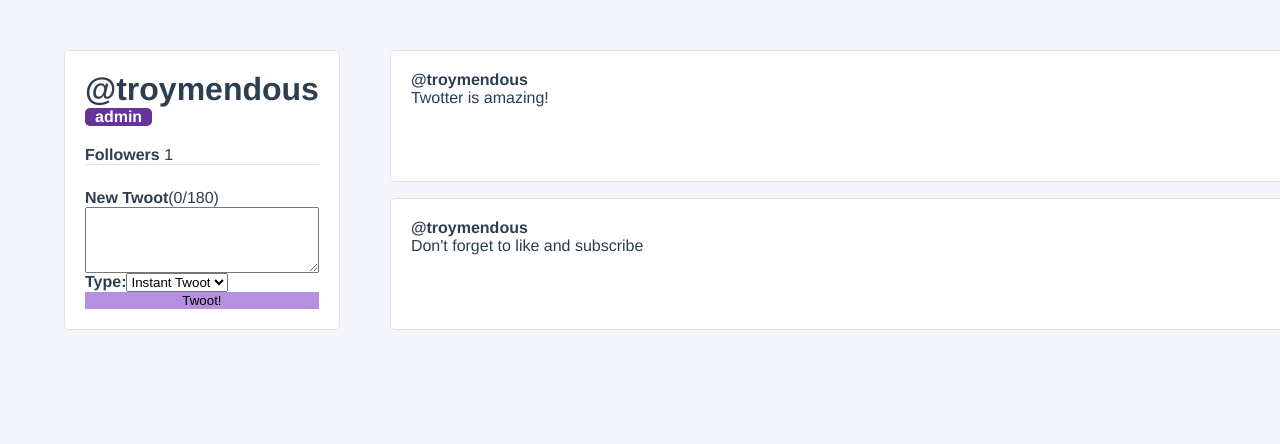
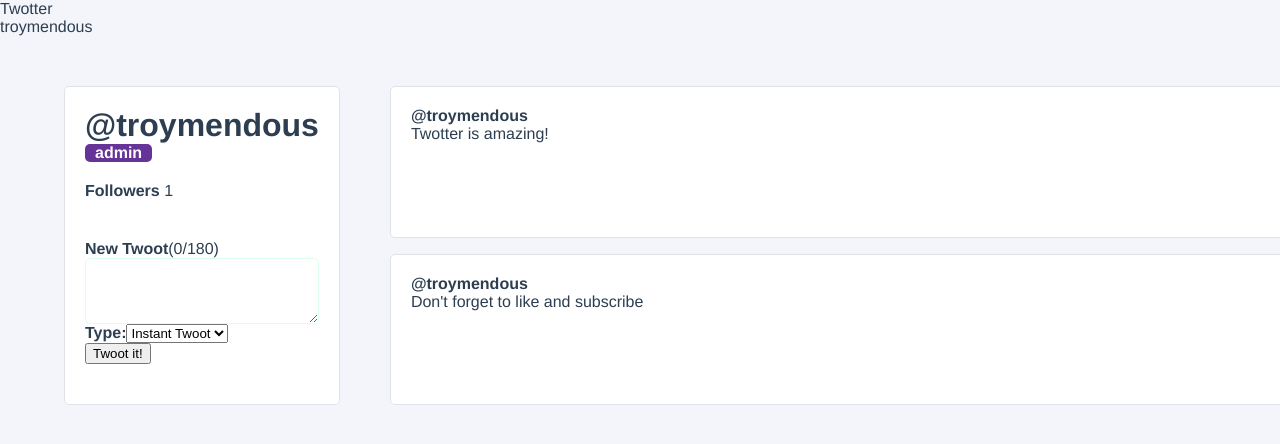
Before and after one commit to troymendous/twotter_vue, a Vue app: page / in a window 1280 px wide. Shown: the top 444 px of the page. Built offline with nearby package versions, Linux system fonts and the light colour scheme.

Commit message:
updated styling.

```diff
--- a/src/App.vue
+++ b/src/App.vue
@@ -1,5 +1,13 @@
 <template>
-<div>
+<div id="app">
+  <nav>
+    <div class="navigation__logo">
+      Twotter
+    </div>
+    <div class="navigation__user">
+      {{ user.username }}
+    </div>
+  </nav>
   <UserProfile/>
 </div>
 </template>
@@ -10,6 +18,13 @@ import UserProfile from "./components/UserProfile";
 export default {
   name: 'app',
   components: { UserProfile },
+  data() {
+    return {
+      user: {
+        username: 'troymendous'
+      }
+    }
+  }
   }
 
 
--- /dev/null
+++ b/src/components/CreateTwootPanel.vue
@@ -0,0 +1,110 @@
+<template>
+    <form action="" class="create-twoot-panel" @submit.prevent="createNewTwoot" :class="{'--exceeded': newTwootCharacterCount > 180}">
+          <label for="newTwoot"> <strong>New Twoot</strong>({{ newTwootCharacterCount }}/180)</label>
+          <textarea name="" id="newTwoot" rows="4" v-model="newTwootContent"/>
+
+          <div class="create-twoot-panel__submit">
+              <div class="create-twoot-type">
+            <label for="newTwootType">
+              <strong>Type:</strong>
+            </label>
+            <select id="newTwootType" v-model="selectedTwootType">
+              <option :value="option.value" v-for="(option, index) in twootTypes" :key="index" >
+                {{ option.name }}
+              </option>
+            </select>
+          </div>
+          <button>
+            Twoot it!
+          </button>
+          </div>
+        </form>
+</template>
+
+<script>
+export default {
+    name: "CreateTwootPanel",
+    data() {
+        return {
+            newTwootContent: '',
+      selectedTwootType: 'instant',
+      twootTypes: [
+        { value: 'draft', name: 'Draft' },
+        { value: 'instant', name: 'Instant Twoot'}
+        ],
+        }
+
+
+},
+
+ computed: {
+    newTwootCharacterCount() {
+      return this.newTwootContent.length;
+    }
+
+  },
+
+  methods: {
+  createNewTwoot() {
+    if (this.newTwootContent && this.selectedTwootType !== 'draft') {
+      this.$emit('add-twoot', this.newTwootcontent)
+      this.newTwootContent = '';
+    }
+
+  }
+  }
+  };
+</script>
+
+<style lang="scss" scoped>
+.create-twoot-panel {
+    margin-top: 20px;
+    padding: 20px 0;
+    display: flex;
+    flex-direction: column;
+
+    textarea {
+        border: 1px solid #ddffee;
+        border-radius: 5px;
+
+
+    .create-twoot-panel {
+        display: flex;
+        justify-content: space-between;
+    }
+    .create-twoot-panel__submit {
+        display: flex;
+        justify-content: space-between;
+    }
+    .create-twoot-type {
+        padding: 10px 0;
+
+    }
+
+    button {
+        padding: 5px;
+        margin: auto 0;
+        border-radius: 5px;
+        border: none;
+        background-color: deeppink;
+        color: white;
+        font-weight: bold;
+    }
+
+}
+
+ &.--exceeded {
+    color: red;
+    border-color: red;
+
+    .create-twoot-panel__submit {
+        button {
+            background-color: red;
+            color: white;
+        }
+    }
+
+
+  }
+}
+</style>
--- a/src/components/UserProfile.vue
+++ b/src/components/UserProfile.vue
@@ -9,24 +9,8 @@
         <div class="user-profile__follower-count">
             <strong>Followers</strong> {{ followers }}
         </div>
-        <form action="" class="user-profile__create-twoot" @submit.prevent="createNewTwoot" :class="{'--exceeded': newTwootCharacterCount > 180}">
-          <label for="newTwoot"> <strong>New Twoot</strong>({{ newTwootCharacterCount }}/180)</label>
-          <textarea name="" id="newTwoot" rows="4" v-model="newTwootContent"/>
+        <create-twoot-panel @add-twoot="addTwoot"></create-twoot-panel>
 
-          <div class="user-profile__create-twoot-type">
-            <label for="newTwootType">
-              <strong>Type:</strong>
-            </label>
-            <select id="newTwootType" v-model="selectedTwootType">
-              <option :value="option.value" v-for="(option, index) in twootTypes" :key="index" >
-                {{ option.name }}
-              </option>
-            </select>
-          </div>
-          <button>
-            Twoot!
-          </button>
-        </form>
     </div>
     <div class="user-profile__twoots-wrapper">
       <TwootItem v-for="twoot in user.twoots" :key="twoot.id" :username="user.username" :twoot="twoot" @favourite="toggleFavourite"/>
@@ -37,11 +21,12 @@
 
 <script>
 import TwootItem from "./TwootItem";
+import CreateTwootPanel from "./CreateTwootPanel"
 
 // registering component issue being named but not defined...
 export default {
   components: {
-    TwootItem
+    TwootItem, CreateTwootPanel
 
   },
 
@@ -51,12 +36,7 @@ export default {
   name: "UserProfile",
   data() {
     return {
-      newTwootContent: '',
-      selectedTwootType: 'instant',
-      twootTypes: [
-        { value: 'draft', name: 'Draft' },
-        { value: 'instant', name: 'Instant Twoot'}
-        ],
+
       followers: 0,
       user: {
         id: 1,
@@ -73,23 +53,9 @@ export default {
     }
   },
 
-  watch: {
-    followers(newFollowerCount, oldFollowerCount) {
-      if (oldFollowerCount < newFollowerCount) {
-        console.log( `${this.user.username} has gained a follower!`)
 
-      }
 
-    }
 
-  },
-
-  computed: {
-    newTwootCharacterCount() {
-      return this.newTwootContent.length;
-    }
-
-  },
 
 
   methods: {
@@ -105,16 +71,7 @@ export default {
     console.log(`favourited Tweet #${id}`)
   },
 
-  createNewTwoot() {
-    if (this.newTwootContent && this.selectedTwootType !== 'draft') {
-      this.user.twoots.unshift({
-  id: this.user.twoots.length + 1,
-  content: this.newTwootContent
-})
-this.newTwootContent = '';
-    }
 
-  }
 }
 
 </script>
@@ -156,16 +113,7 @@ this.newTwootContent = '';
   display: flex;
   flex-direction: column;
 
-  &.--exceeded {
-    color: red;
-    border-color: red;
 
-    button {
-      background-color: red;
-      border: none;
-      color: white;
-    }
-  }
 }
 
 }
```
